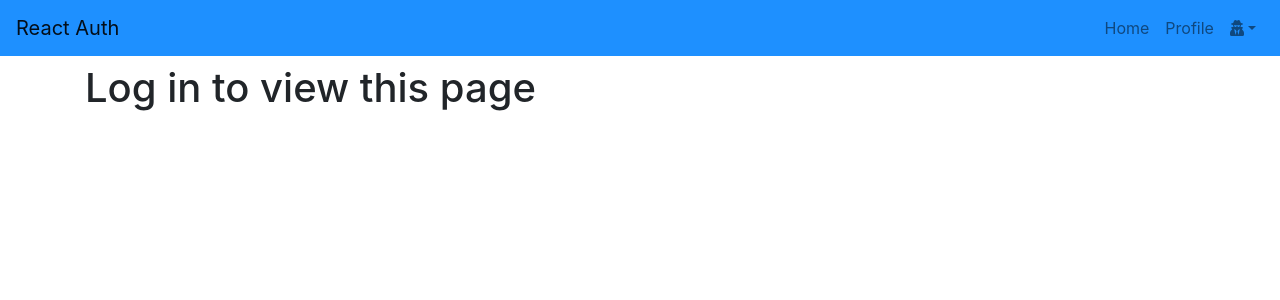
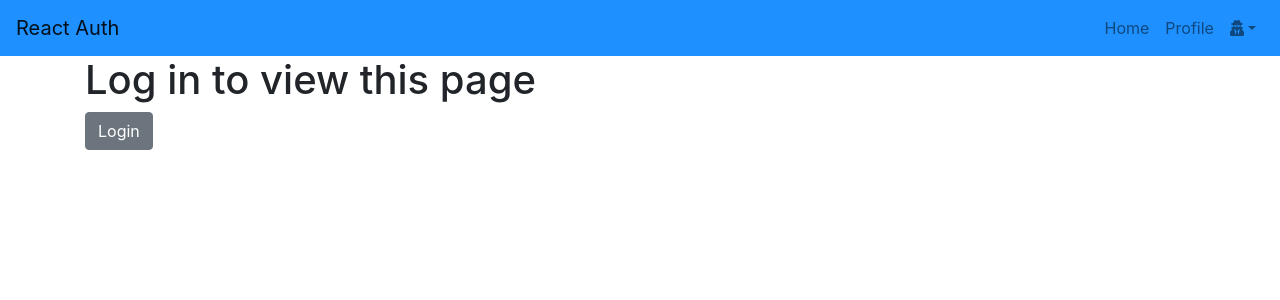
Before and after one commit to evanejtucker/react-auth, a React (Create React App) app in the folder client/: page /profile in a window 1280 px wide. Shown: the top 300 px of the page. Built offline with nearby package versions, Linux system fonts and the light colour scheme; no server answers.

Commit message:
added logout :cactus:

```diff
--- a/client/src/context.js
+++ b/client/src/context.js
@@ -17,7 +17,6 @@ class UserProvider extends Component {
     }
 
     componentDidMount() {
-        console.log(this.state);
         this.isLoggedIn();
     }
 
@@ -31,7 +30,6 @@ class UserProvider extends Component {
 
     handleLogin = event => {
         event.preventDefault();
-        console.log(this.state)
         if (this.state.username && this.state.password) {
             API.login({
                 username: this.state.username,
@@ -43,9 +41,9 @@ class UserProvider extends Component {
                         user: user.data.user
                     });
                     console.log("log in successful");
-                    console.log(this.state);
                     window.location.href = '/profile';
                 } else {
+                    console.log("Something went wrong :(")
                     console.log(user);
                 }
             });
@@ -54,7 +52,6 @@ class UserProvider extends Component {
 
     handleSignup = event => {
         event.preventDefault();
-        console.log(this.state)
         if (this.state.username && this.state.password) {
             API.signup({
                 firstname: this.state.firstname,
@@ -69,8 +66,8 @@ class UserProvider extends Component {
                         user: user.data.user
                     });
                     console.log("log in successful")
-                    console.log(this.state)
                 } else {
+                    console.log("something went wrong :(")
                     console.log(user.data);
                 }
             });
@@ -80,16 +77,26 @@ class UserProvider extends Component {
     isLoggedIn = ()=> {
         if (!this.state.loggedIn) {
             API.isLoggedIn().then(user => {
-                console.log(user);
                 if(user.data.loggedIn) {
                     this.setState({
                         loggedIn: true,
                         user: user.data.user
                     });
-
                 } else {
                     console.log(user.data.message);
                 }
+            })
+        }
+    }
+
+    logout = ()=> {
+        if (this.state.loggedIn) {
+            API.logout().then(()=> {
+                console.log("logged out successfully");
+                this.setState({
+                    loggedIn: false,
+                    user: null
+                })
             })
         }
     }
@@ -99,7 +106,8 @@ class UserProvider extends Component {
             data: this.state,
             inputChange: this.handleInputChange,
             handleLogin: this.handleLogin,
-            handleSignup: this.handleSignup
+            handleSignup: this.handleSignup,
+            logout: this.logout
         }
         return (
             <UserContext.Provider value={
--- a/client/src/pages/Auth/Auth.js
+++ b/client/src/pages/Auth/Auth.js
@@ -5,23 +5,12 @@ import Signup from "../../components/Signup";
 import "./Auth.scss";
 import { UserConsumer } from '../../context';
 
-class Auth extends Component {
-  state = {
-    firstname: "",
-    lastname: "",
-    email: "",
-    username: "",
-    password: "",
-    loggedIn: false,
-    user: null
-  };
-
-  render() {
+function Auth(props) {
   return (
     <UserConsumer>
       {({ data, inputChange, handleLogin, handleSignup }) => (
         <div className="authBox">
-        {(this.props.action === "login") ? (
+          {(props.action === "login") ? (
             <Login
               username={data.username}
               password={data.password}
@@ -44,6 +33,6 @@ class Auth extends Component {
     </UserConsumer>
   );
 }
-}
+
 
 export default Auth;
--- a/client/src/pages/Profile/Profile.js
+++ b/client/src/pages/Profile/Profile.js
@@ -1,18 +1,26 @@
 import React, { Component } from "react";
 import "./Profile.scss";
 import { UserConsumer } from '../../context';
+import { Button } from "reactstrap";
+import { Link} from "react-router-dom"
 
 
 function Profile(props) {
     return (
         <UserConsumer>
-        {({ data, inputChange, handleLogin, handleSignup }) => (
+        {({ data, logout }) => (
         <div className="profileBox">
-            <h1>{data.loggedIn}</h1>
-            {(data.user)? (
-                <h1> Welcome {data.user.firstname}</h1>
+            {(data.loggedIn)? (
+                <div>
+                    <h1> Welcome back {data.user.firstname}</h1>
+                    <Button onClick={logout}>Logout</Button>
+                </div>
             ): (
-                <h1> Log in to view this page </h1>
+                <div>
+                    <h1> Log in to view this page </h1>
+                    <Link to="/login"><Button> Login </Button></Link>
+
+                </div>
             )}
         </div>
       )}
--- a/client/src/utils/API.js
+++ b/client/src/utils/API.js
@@ -12,5 +12,9 @@ export default {
 
   isLoggedIn: function() {
     return axios.get("/api/users/profile");
+  },
+
+  logout: function() {
+    return axios.get("/api/users/logout")
   }
 };
```
Lines whose indentation alone changed are shown as unchanged.
